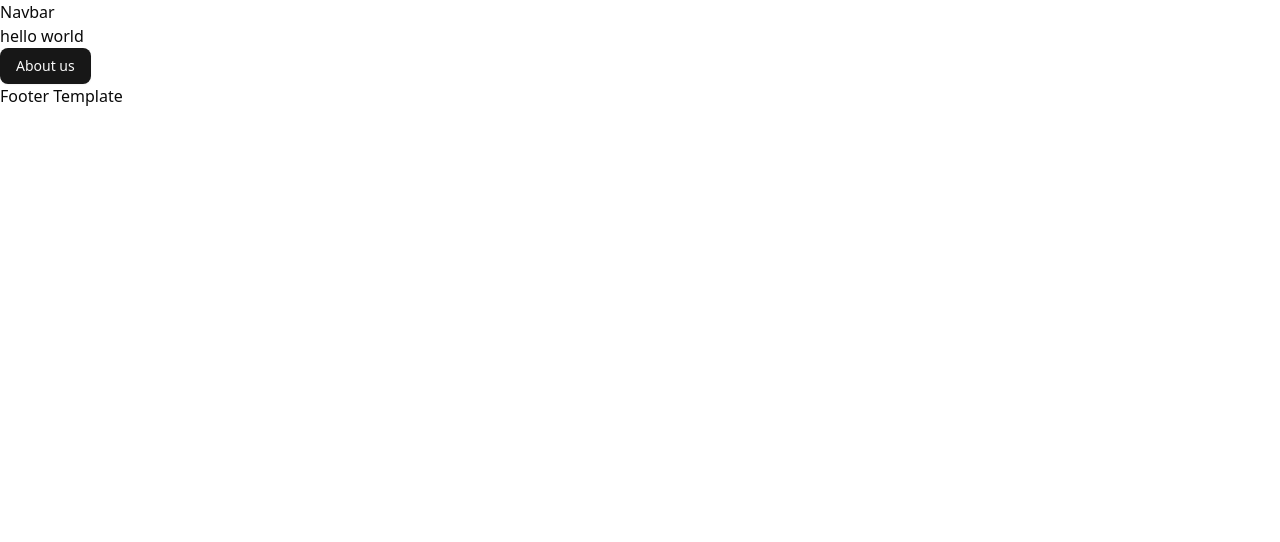
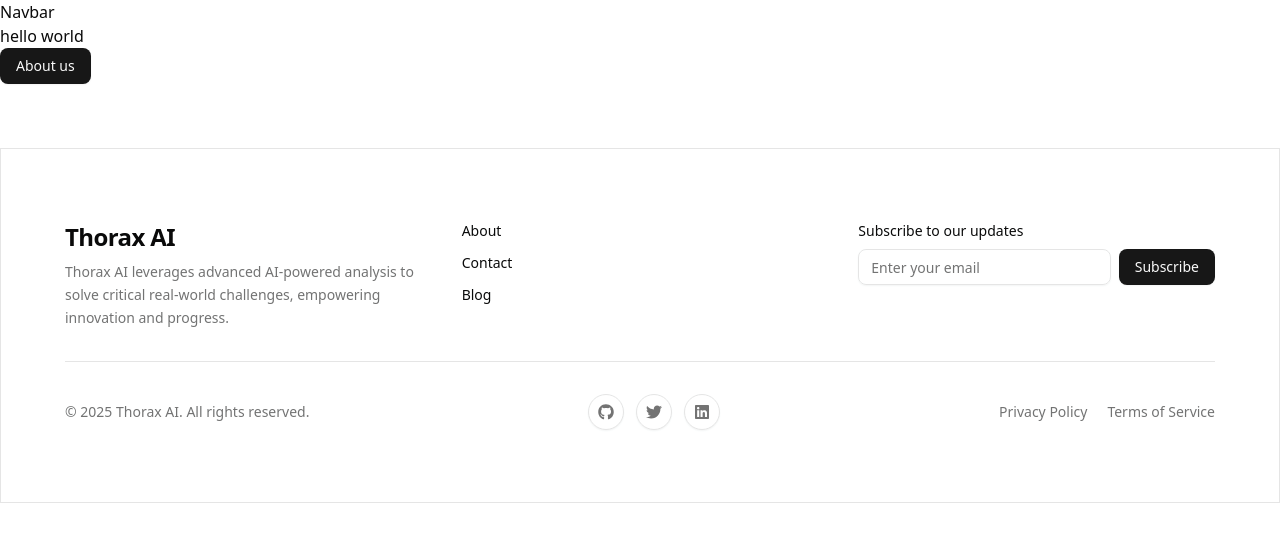
Before and after one commit to kaushal-Prakash/thorax-ai, a Next.js app in the folder frontend/: page / in a window 1280 px wide. Shown: the top 542 px of the page. Built offline with nearby package versions, Linux system fonts and the light colour scheme.

Commit message:
Added/Created Footer

```diff
--- a/frontend/package.json
+++ b/frontend/package.json
@@ -11,6 +11,7 @@
   "dependencies": {
     "@radix-ui/react-dialog": "^1.1.15",
     "@radix-ui/react-label": "^2.1.7",
+    "@radix-ui/react-separator": "^1.1.7",
     "@radix-ui/react-slot": "^1.2.3",
     "axios": "^1.11.0",
     "class-variance-authority": "^0.7.1",
--- a/frontend/src/components/Footer.jsx
+++ b/frontend/src/components/Footer.jsx
@@ -1,9 +1,127 @@
-import React from 'react'
+// components/Footer.jsx
+import React from "react";
+import { Card, CardContent } from "@/components/ui/card";
+import { Separator } from "@/components/ui/separator";
+import { Button } from "@/components/ui/button";
+import { Input } from "@/components/ui/input"; // newsletter input
+import { FaGithub, FaTwitter, FaLinkedin } from "react-icons/fa";
 
-function Footer() {
+const Footer = () => {
   return (
-    <div>Footer Template</div>
-  )
-}
+    <footer className="w-full mt-16">
+      <Card className="rounded-none shadow-none border-t bg-background/70 backdrop-blur-md">
+        <CardContent className="py-12 px-6 md:px-16">
+          {/* Top Section */}
+          <div className="grid gap-10 md:grid-cols-3 items-start">
+            {/* Branding */}
+            <div>
+              <h2 className="text-2xl font-bold tracking-tight">Thorax AI</h2>
+              <p className="text-sm text-muted-foreground mt-2 leading-relaxed">
+                Thorax AI leverages advanced AI-powered analysis to solve
+                critical real-world challenges, empowering innovation and
+                progress.
+              </p>
+            </div>
 
-export default Footer
+            {/* Navigation Links */}
+            <div className="flex flex-col gap-3 text-sm font-medium">
+              <a href="/about" className="hover:text-primary transition-colors">
+                About
+              </a>
+              <a href="/contact" className="hover:text-primary transition-colors">
+                Contact
+              </a>
+              <a href="/blog" className="hover:text-primary transition-colors">
+                Blog
+              </a>
+            </div>
+
+            {/* Newsletter Signup */}
+            <div>
+              <p className="text-sm font-medium mb-2">Subscribe to our updates</p>
+              <form className="flex gap-2">
+                <Input
+                  type="email"
+                  placeholder="Enter your email"
+                  className="text-sm"
+                />
+                <Button type="submit" className="shrink-0">
+                  Subscribe
+                </Button>
+              </form>
+            </div>
+          </div>
+
+          {/* Separator */}
+          <Separator className="my-8" />
+
+          {/* Bottom Section */}
+          <div className="flex flex-col md:flex-row justify-between items-center text-sm text-muted-foreground gap-4">
+            <p>© {new Date().getFullYear()} Thorax AI. All rights reserved.</p>
+
+            {/* Social Icons */}
+            <div className="flex gap-3">
+              <Button
+                variant="outline"
+                size="icon"
+                asChild
+                className="rounded-full hover:bg-primary hover:text-primary-foreground transition-colors"
+              >
+                <a
+                  href="https://github.com/"
+                  target="_blank"
+                  rel="noopener noreferrer"
+                  aria-label="GitHub"
+                >
+                  <FaGithub className="h-5 w-5" />
+                </a>
+              </Button>
+              <Button
+                variant="outline"
+                size="icon"
+                asChild
+                className="rounded-full hover:bg-primary hover:text-primary-foreground transition-colors"
+              >
+                <a
+                  href="https://twitter.com/"
+                  target="_blank"
+                  rel="noopener noreferrer"
+                  aria-label="Twitter"
+                >
+                  <FaTwitter className="h-5 w-5" />
+                </a>
+              </Button>
+              <Button
+                variant="outline"
+                size="icon"
+                asChild
+                className="rounded-full hover:bg-primary hover:text-primary-foreground transition-colors"
+              >
+                <a
+                  href="https://linkedin.com/"
+                  target="_blank"
+                  rel="noopener noreferrer"
+                  aria-label="LinkedIn"
+                >
+                  <FaLinkedin className="h-5 w-5" />
+                </a>
+              </Button>
+            </div>
+
+            {/* Policies */}
+            <div className="flex gap-5">
+              <a href="/privacy" className="hover:underline">
+                Privacy Policy
+              </a>
+              <a href="/terms" className="hover:underline">
+                Terms of Service
+              </a>
+            </div>
+          </div>
+        </CardContent>
+      </Card>
+    </footer>
+  );
+};
+
+export default Footer;
--- /dev/null
+++ b/frontend/src/components/ui/separator.jsx
@@ -0,0 +1,27 @@
+"use client"
+
+import * as React from "react"
+import * as SeparatorPrimitive from "@radix-ui/react-separator"
+
+import { cn } from "@/lib/utils"
+
+function Separator({
+  className,
+  orientation = "horizontal",
+  decorative = true,
+  ...props
+}) {
+  return (
+    <SeparatorPrimitive.Root
+      data-slot="separator"
+      decorative={decorative}
+      orientation={orientation}
+      className={cn(
+        "bg-border shrink-0 data-[orientation=horizontal]:h-px data-[orientation=horizontal]:w-full data-[orientation=vertical]:h-full data-[orientation=vertical]:w-px",
+        className
+      )}
+      {...props} />
+  );
+}
+
+export { Separator }
```
Also changed, not shown: 1 other file (tests, documents, lock files or other folders).
